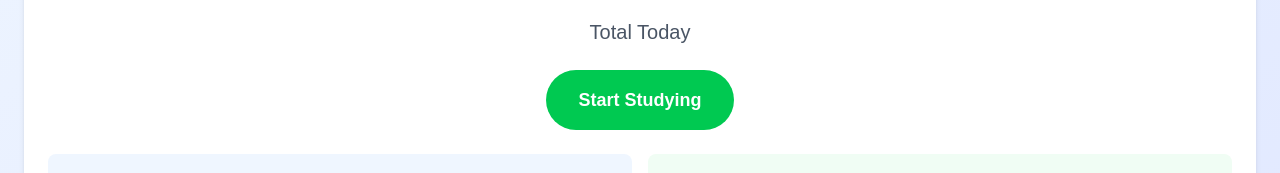
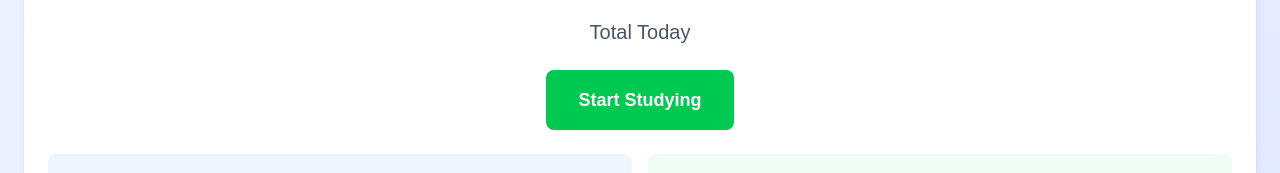
Before and after one commit to kevinthai256/StudyBuddy, a Next.js app: page /timer in a window 1280 px wide. Shown: the part 322-495 px from the top of the page. Built offline with nearby package versions, Linux system fonts and the light colour scheme; no server answers.

Commit message:
Changed button appearance

```diff
--- a/app/timer/page.tsx
+++ b/app/timer/page.tsx
@@ -156,7 +156,7 @@ function StudyTimerContent() {
             </div>
             <button
               onClick={isStudying ? handleStopStudy : startStudySession}
-              className={`px-8 py-4 rounded-full font-bold text-white text-lg transition-all transform hover:scale-105 ${
+              className={`px-8 py-4 rounded-lg font-bold text-white text-lg transition-all transform hover:scale-105 ${
                 isStudying
                   ? 'bg-red-500 hover:bg-red-600'
                   : 'bg-green-500 hover:bg-green-600'
```
